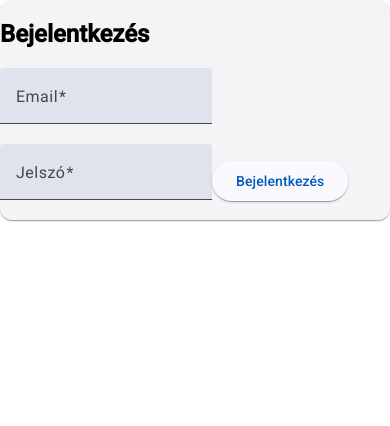
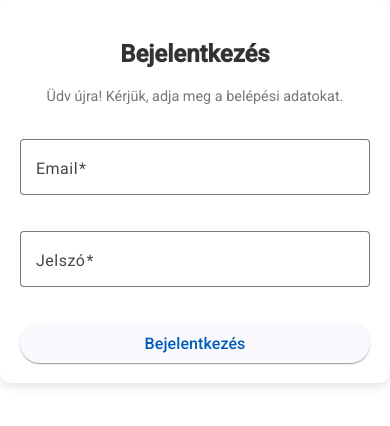
Before and after one commit to innocentpie/WF-Spring, an Angular app in the folder angular/foglalas-angular-app/: page / in a window 390 px wide. Shown: the top 426 px of the page. Built offline with nearby package versions, Linux system fonts and the light colour scheme.

Commit message:
ui styling

```diff
--- a/angular/foglalas-angular-app/src/app/header/header.component.css
+++ b/angular/foglalas-angular-app/src/app/header/header.component.css
@@ -22,6 +22,6 @@ mat-toolbar {
     margin-right: 10px;
   }
 
-  .header-foglalasok-button {
+  .header-logout-button {
     color: red;
   }
--- a/angular/foglalas-angular-app/src/app/header/header.component.html
+++ b/angular/foglalas-angular-app/src/app/header/header.component.html
@@ -5,8 +5,8 @@
     <span class="spacer"></span>
 
     <div class="username">
-        <span>{{ felhasznalo?.nev || '-' }}</span>
+      <span>{{ felhasznalo?.nev || '-' }}</span>
     </div>
 
     <button mat-stroked-button (click)="logout()" class="header-button header-logout-button">Kijelentkezés</button>
-</mat-toolbar>
+  </mat-toolbar>
--- a/angular/foglalas-angular-app/src/app/login/login.component.css
+++ b/angular/foglalas-angular-app/src/app/login/login.component.css
@@ -0,0 +1,60 @@
+/* Styles for the login page */
+.login-card {
+    max-width: 400px;
+    margin: 0 auto;
+    padding: 20px;
+    border-radius: 12px;
+    box-shadow: 0 4px 10px rgba(0, 0, 0, 0.1);
+    background-color: #ffffff;
+  }
+
+  .login-header {
+    text-align: center;
+    margin-bottom: 20px;
+  }
+
+  .login-header h2 {
+    font-family: 'Roboto', sans-serif;
+    color: #333;
+  }
+
+  .login-header p {
+    font-size: 0.9rem;
+    color: #777;
+  }
+
+  .form-field {
+    width: 100%;
+    margin-bottom: 16px;
+  }
+
+  .login-button {
+    width: 100%;
+    padding: 10px;
+    font-size: 1rem;
+    border-radius: 25px;
+    transition: all 0.3s ease;
+  }
+
+  .login-button:hover {
+    background-color: #1976d2;
+    box-shadow: 0 4px 8px rgba(25, 118, 210, 0.4);
+  }
+
+  .mat-form-field-appearance-fill .mat-form-field-flex {
+    background-color: #f5f5f5;
+    border-radius: 8px;
+  }
+
+  mat-card {
+    background-color: #fafafa;
+  }
+
+  mat-form-field {
+    background-color: #ffffff;
+    border-radius: 8px;
+  }
+
+  input.mat-input-element {
+    font-size: 1rem;
+  }
--- a/angular/foglalas-angular-app/src/app/login/login.component.html
+++ b/angular/foglalas-angular-app/src/app/login/login.component.html
@@ -1,14 +1,19 @@
-<mat-card>
-    <h2>Bejelentkezés</h2>
+<mat-card class="login-card">
+    <div class="login-header">
+      <h2>Bejelentkezés</h2>
+      <p class="subtitle">Üdv újra! Kérjük, adja meg a belépési adatokat.</p>
+    </div>
     <form (ngSubmit)="onLogin()">
-      <mat-form-field appearance="fill">
+      <mat-form-field appearance="outline" class="form-field">
         <mat-label>Email</mat-label>
         <input matInput [(ngModel)]="email" name="email" required>
       </mat-form-field>
-      <mat-form-field appearance="fill">
+
+      <mat-form-field appearance="outline" class="form-field">
         <mat-label>Jelszó</mat-label>
         <input matInput type="password" [(ngModel)]="jelszo" name="jelszo" required>
       </mat-form-field>
-      <button mat-raised-button color="primary" type="submit">Bejelentkezés</button>
+
+      <button mat-raised-button color="primary" type="submit" class="login-button">Bejelentkezés</button>
     </form>
   </mat-card>
--- a/angular/foglalas-angular-app/src/app/szoba-list/szoba-list.component.css
+++ b/angular/foglalas-angular-app/src/app/szoba-list/szoba-list.component.css
@@ -0,0 +1,177 @@
+/* Global Styles */
+* {
+    box-sizing: border-box;
+    margin: 0;
+    padding: 0;
+  }
+
+  /* Styling the mat-card container */
+  mat-card {
+    margin: 20px auto;
+    padding: 20px;
+    box-shadow: 0 4px 10px rgba(0, 0, 0, 0.1);
+    border-radius: 8px;
+    background-color: #ffffff;
+    overflow: hidden;
+  }
+
+  /* Card Header */
+  mat-card-header {
+    background-color: #f5f5f5;
+    padding: 20px;
+    border-radius: 8px 8px 0 0;
+  }
+
+  mat-card-title {
+    font-size: 1.5rem;
+    font-weight: 600;
+    color: #333;
+  }
+
+  mat-card-subtitle {
+    font-size: 1rem;
+    color: #777;
+    margin-top: 5px;
+  }
+
+  /* Card Content */
+  mat-card-content {
+    padding: 20px;
+  }
+
+  /* Search Bar Styling */
+  mat-form-field {
+    width: 100%;
+    margin-bottom: 20px;
+  }
+
+  mat-form-field .mat-label {
+    font-weight: 600;
+    color: #444;
+  }
+
+  mat-form-field input {
+    padding: 8px;
+  }
+
+  /* Table Styles */
+  table {
+    width: 100%;
+    border-collapse: collapse;
+    margin-top: 20px;
+    border-radius: 8px;
+    overflow: hidden;
+    background-color: #f9f9f9;
+  }
+
+  th, td {
+    padding: 12px;
+    text-align: left;
+    font-size: 1rem;
+    color: #444;
+  }
+
+  th {
+    background-color: #f5f5f5;
+    font-weight: 600;
+    color: #333;
+  }
+
+  td {
+    background-color: #fff;
+  }
+
+  td input {
+    width: 100%;
+    padding: 8px;
+    border-radius: 4px;
+    border: 1px solid #ccc;
+    background-color: #f7f7f7;
+  }
+
+  /* Hover effect for table rows */
+  tr:hover {
+    background-color: #f1f1f1;
+  }
+
+  /* Styling Action Buttons */
+  button {
+    min-width: 44px;
+    height: 44px;
+    padding: 6px;
+    margin: 4px;
+  }
+
+  button mat-icon {
+    font-size: 26px;
+    margin-left: -2px;
+    margin-top: -3px;
+    vertical-align: middle;
+  }
+
+  mat-icon {
+    font-size: 18px;
+    align-content: center;
+  }
+
+  /* Add/Delete button colors */
+  button[color="primary"] {
+    background-color: #007bff;
+    color: white;
+  }
+
+  button[color="warn"] {
+    background-color: #dc3545;
+    color: white;
+  }
+
+  button[color="primary"]:hover {
+    background-color: #0056b3;
+  }
+
+  button[color="warn"]:hover {
+    background-color: #c82333;
+  }
+
+  /* Card Actions (Add New Room Button) */
+  mat-card-actions {
+    display: flex;
+    justify-content: flex-start;
+  }
+
+  mat-card-actions button {
+    font-weight: bold;
+    padding: 12px 20px;
+    border-radius: 4px;
+    background-color: #28a745;
+    color: white;
+  }
+
+  mat-card-actions button:hover {
+    background-color: #218838;
+  }
+
+  /* Responsive design */
+  @media (max-width: 768px) {
+    mat-card {
+      padding: 15px;
+    }
+
+    mat-card-header {
+      padding: 15px;
+    }
+
+    table th, table td {
+      padding: 10px;
+      font-size: 0.9rem;
+    }
+
+    button {
+      min-width: 44px;
+      height: 44px;
+    }
+
+    mat-card-actions button {
+      padding: 10px 18px;
+    }
+  }
--- a/angular/foglalas-angular-app/src/app/szoba-list/szoba-list.component.html
+++ b/angular/foglalas-angular-app/src/app/szoba-list/szoba-list.component.html
@@ -2,15 +2,15 @@
 
 <mat-card>
     <mat-card-header>
-      <mat-card-title>Szobák</mat-card-title>
+      <mat-card-title>Szobák {{ isAdmin() ? '(Adminisztrátor mód)' : '' }}</mat-card-title>
       <mat-card-subtitle>Lista a szobákról</mat-card-subtitle>
     </mat-card-header>
 
     <mat-card-content>
       <!-- Search Section (optional, if you want to add search functionality later) -->
-      <mat-form-field appearance="fill">
+      <mat-form-field appearance="outline">
         <mat-label>Keresés</mat-label>
-        <input matInput (input)="applyFilter($event)" placeholder="">
+        <input matInput (input)="applyFilter($event)" placeholder="Szoba keresése">
         <mat-icon matSuffix>search</mat-icon>
       </mat-form-field>
 
--- a/angular/foglalas-angular-app/src/app/szoba-list/szoba-list.component.ts
+++ b/angular/foglalas-angular-app/src/app/szoba-list/szoba-list.component.ts
@@ -11,6 +11,7 @@ import { CommonModule } from '@angular/common';
 import { Felhasznalo, FelhasznaloService, isAdmin } from '../felhasznalo.service';
 import { AdminSzobaService } from '../admin-szoba.service';
 import { HeaderComponent } from '../header/header.component';
+import { Router } from '@angular/router';
 
 interface SzobaV extends Szoba{
   isEditing: boolean;
@@ -40,7 +41,8 @@ export class SzobaListComponent {
 
   constructor(private szobaService: SzobaService,
     private felhasznaloService: FelhasznaloService,
-    private adminSzobaService: AdminSzobaService) {
+    private adminSzobaService: AdminSzobaService,
+    private router: Router) {
   }
 
   ngOnInit() {
@@ -53,6 +55,8 @@ export class SzobaListComponent {
       let a = (data as Szoba[]).map(x => { return {...x, isEditing: false, isNew: false } });
       this.szobak = a;
       this.dataSource.data = a;
+
+      console.log(a);
     });
   }
 
@@ -84,7 +88,10 @@ export class SzobaListComponent {
     this.adminSzobaService.delete(id).subscribe(data => {
       this.loadSzobak();
     }, error => {
-      this.loadSzobak();
+      if(error.status === 403)
+        this.router.navigate(['/']);
+      else
+        this.loadSzobak();
     });
   }
 
@@ -107,12 +114,16 @@ export class SzobaListComponent {
     o.subscribe(data => {
       this.loadSzobak();
     }, error => {
-      this.loadSzobak();
+      if(error.status === 403)
+        this.router.navigate(['/']);
+      else
+        this.loadSzobak();
     });
   }
 
   addSzoba(): void {
-    if(this.szobak[this.szobak.length - 1].isNew)
+    if(this.szobak.length > 0
+      && this.szobak[this.szobak.length - 1].isNew)
       return;
 
     let a: SzobaV = {
```
